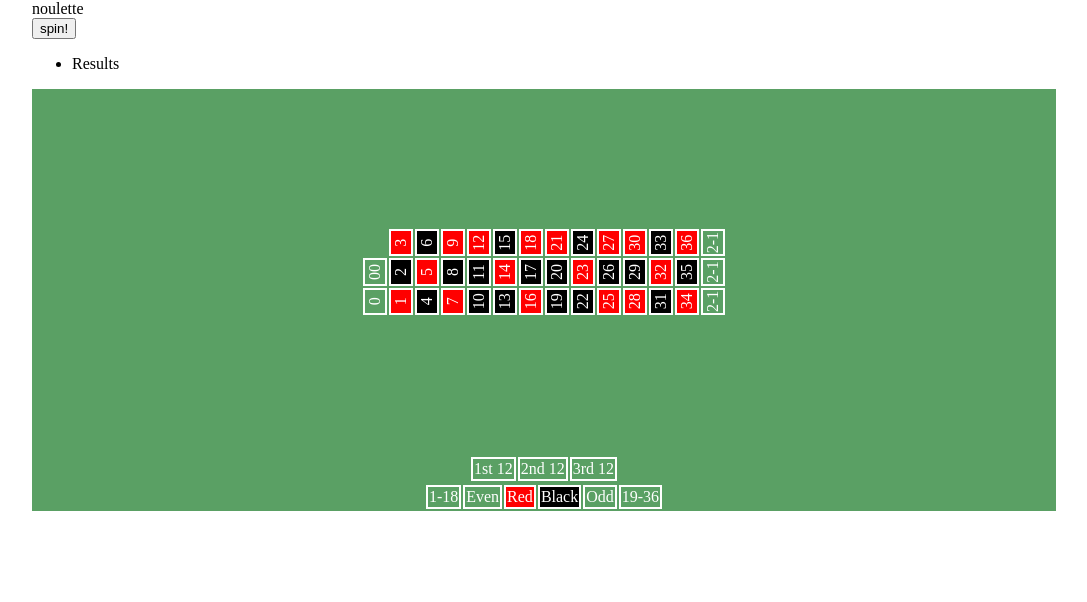
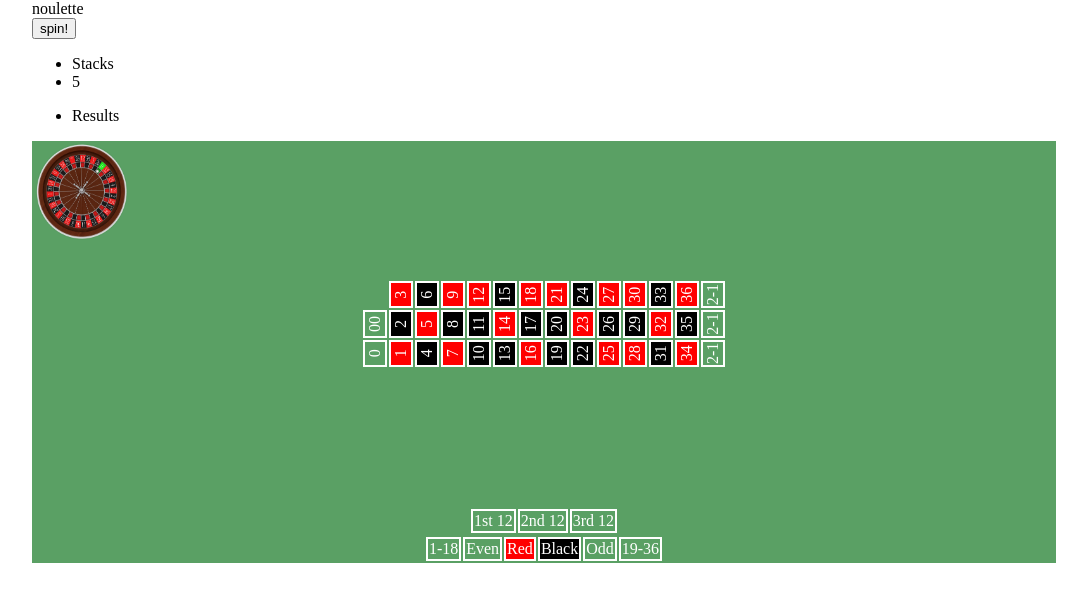
Before and after one commit to ethagnawl/Noulette, a PHP site: page / in a window 1280 px wide. Shown: the top 602 px of the page, without its empty margins (96-1183 px from the left). Run offline with PHP 8.4, Linux system fonts and the light colour scheme; some libraries are stand-ins or nearby versions.

Commit message:
adding wheel and first crack at rotation

```diff
--- a/index.php
+++ b/index.php
@@ -3,17 +3,29 @@
 <head>
 	<title>Noulette</title>
 	<meta charset="UTF-8">
+<?/*
+    <link rel="stylesheet" type="text/css" href="./pub/css/yui/reset-min.css" media="all" />
+    <link rel="stylesheet" type="text/css" href="./pub/css/yui/base-min.css" media="all" />
+    <link rel="stylesheet" type="text/css" href="./pub/css/yui/fonts-min.css" media="all" />
+    <link rel="stylesheet" type="text/css" href="./pub/css/yui/grids-min.css" media="all" />
+*/?>
     <link rel="stylesheet" type="text/css" href="./noulette.css" media="all" />
     <script src='./head.js'></script>
 </head>
-<body>
+<body class='yui3-g'>
     <hi>noulette</hi>
     <div id="flash"></div>
     <button id="spin">spin!</button>
-    <ul id="results">
-	    <li>Results</li>
-    </ul>
+    <div class="yui3-u-1">
+        <ul id="chips" class='yui3-u-1-2'>
+	        <li>Stacks</li>
+        </ul>
+        <ul id="results" class='yui3-u-1-2'>
+	        <li>Results</li>
+        </ul>
+    </div>
     <div id='layout'>
+        <div id="wheel"></div>
         <table id='main_table'>
             <tr>
 	            <td id='0' class='number'>0</td>
--- a/noulette.css
+++ b/noulette.css
@@ -1,5 +1,24 @@
 body { margin:0 auto; width:1024px; }
-#layout { background-color:#5aa064; }
+#layout { background-color:#5aa064; position:relative; }
+#wheel {
+    background:url(./wheel.png) no-repeat 0 0 transparent;
+    -webkit-transition: all 2s ease-in-out;
+    -moz-transition: all 2s ease-in-out;
+    -o-transition: all 2s ease-in-out;
+    -webkit-background-size: 100px;
+    -moz-background-size: 100px;
+    -o-background-size: 100px;
+    height:100px;
+    width:100px;
+    position:absolute;
+    left:0;
+    top:0;
+}
+#wheel.spin {
+    -webkit-transform: rotate(720deg) scale(1);
+    -moz-transform: rotate(720deg) scale(1);
+    -o-transform: rotate(720deg) scale(1)
+}
 table { margin:0 auto; }
 #main_table {
     moz-transform: rotate(-90deg);
--- a/noulette.js
+++ b/noulette.js
@@ -208,13 +208,27 @@
         debit: function (chips) {
             var debit_amount = chips || 1;
             this.chip_count -= debit_amount;
+        },
+        update_chip_count: function () {
+            document.getElementById('chip_count').innerHTML = chips.chip_count;
         }
     };
+
+    (function () {
+        var chip_count = document.createElement('li');
+        chip_count.id = 'chip_count';
+        chip_count.innerHTML = chips.chip_count;
+        document.getElementById('chips').appendChild(chip_count);
+    }());
 
     document.getElementById('spin').onclick = function () {
         clear.flash();
         $('.result').removeClass('result');
         if ($('#layout').find('.chip').length) {
+            $('#wheel').addClass('spin');
+            setTimeout(function () {
+                $('#wheel').removeClass('spin');
+            }, 2000);
             var result = spin()
                 ,   li_result = document.createElement('li')
                 ,   bets = []
@@ -282,6 +296,8 @@
 
             $('#' + result.number + ', #' + result.parity + ', #' + result.color + ', #' + which_half + ', #' + which_third + ', #' + column).addClass('result');
 
+            chips.update_chip_count();
+
             setTimeout(function () {
                 clear.results();
             }, 4000);
@@ -294,9 +310,11 @@ alert('will someone please place a bet?!');
     $('#layout').delegate('td', 'click', function () {
         if ($(this).hasClass('chip')) {
             chips.credit();
+            chips.update_chip_count();
             $(this).removeClass('chip');
         } else if (chips.chip_count) {
             chips.debit();
+            chips.update_chip_count();
             $(this).addClass('chip');
         } else {
 alert('Please take a left at the Native American Motif behind the table and purchase some additional chips.');
```
Also changed, not shown: pub/css/yui/base-min.css (added, +8 -0 lines), pub/css/yui/fonts-min.css (added, +8 -0 lines), pub/css/yui/grids-min.css (added, +8 -0 lines), pub/css/yui/reset-min.css (added, +8 -0 lines), wheel.jpg (added), wheel.png (added).
